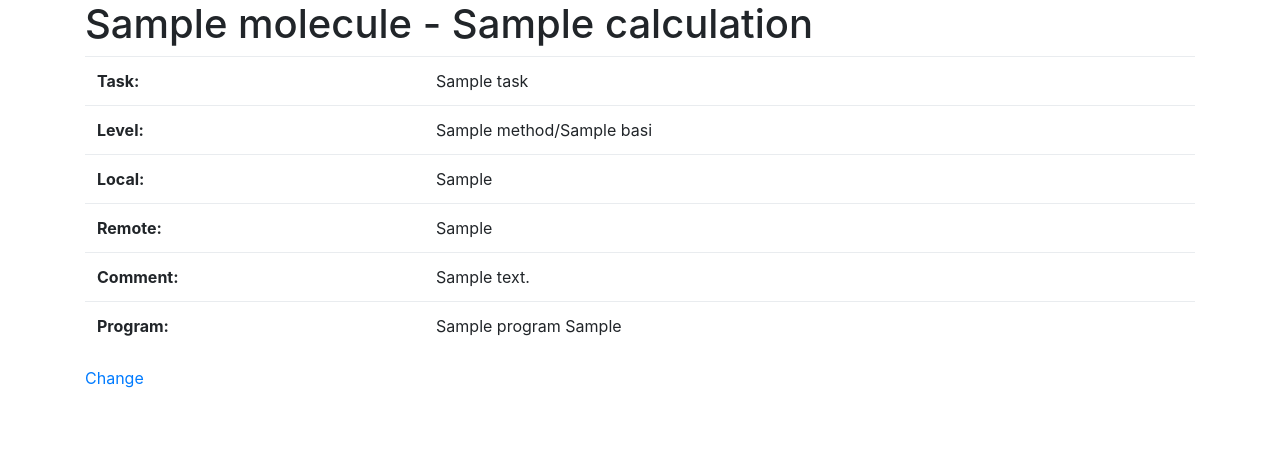
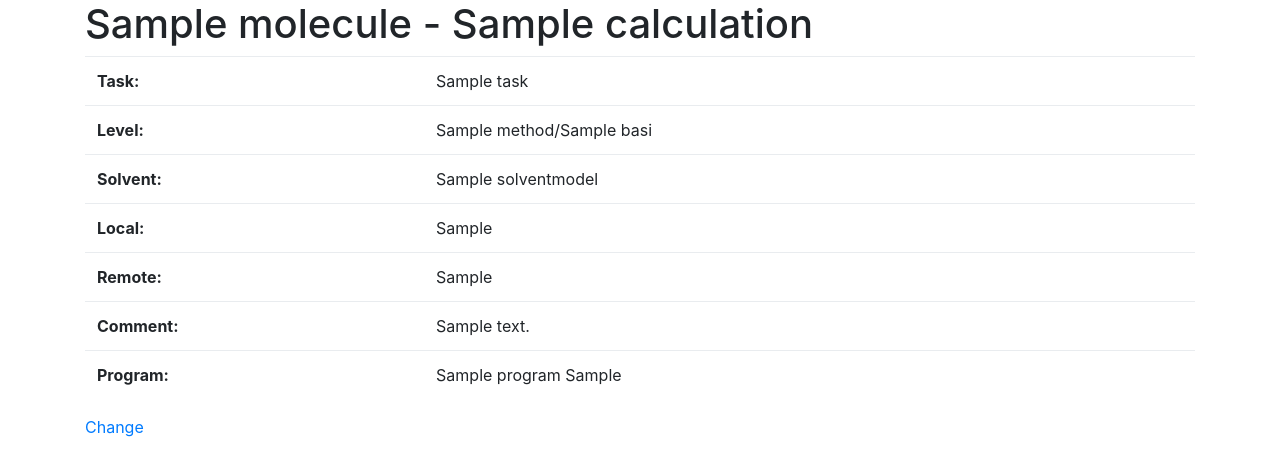
Before and after one commit to eljost/squaw, a Django app: page /calculation/1 in a window 1280 px wide. Shown: the part 56-532 px from the top of the page. Run offline with Django 3.2, Linux system fonts and the light colour scheme; tables that the repository leaves empty hold one stand-in row (values such as "Sample post"); some libraries are stand-ins or nearby versions.

Commit message:
added solventmodel as model

```diff
--- a/sqwbase/admin.py
+++ b/sqwbase/admin.py
@@ -4,7 +4,7 @@ from django.contrib import admin
 from mptt.admin import MPTTModelAdmin, DraggableMPTTAdmin
 
 from .models import (Molecule, Basis, Calculation, Method,
-                     Program, Project, Task, Workflow)
+                     Program, Project, SolventModel, Task, Workflow)
 
 
 class TaskAdmin(DraggableMPTTAdmin):
@@ -34,7 +34,8 @@ class CalculationInline(admin.StackedInline):
     # Modify the queryset to only include Task objects belonging
     # to Workflows of the project.
     def formfield_for_foreignkey(self, db_field, request, **kwargs):
-        if db_field.name == "task":
+        if ("object_id" in request.resolver_match.kwargs
+            and db_field.name == "task"):
             obj_id = request.resolver_match.kwargs["object_id"]
             workflow_ids = Molecule.objects.get(pk=obj_id).workflow.values("id")
             kwargs["queryset"] = Task.objects.filter(workflow_id__in=workflow_ids)
@@ -51,5 +52,6 @@ admin.site.register(Method)
 admin.site.register(Molecule, MoleculeAdmin)
 admin.site.register(Program)
 admin.site.register(Project)
+admin.site.register(SolventModel)
 admin.site.register(Task, TaskAdmin)
 admin.site.register(Workflow, WorkflowAdmin)
--- a/sqwbase/models.py
+++ b/sqwbase/models.py
@@ -61,6 +61,13 @@ class Program(models.Model):
         return "{} {}".format(self.name, self.version)
 
 
+class SolventModel(models.Model):
+    name = models.CharField(max_length=100)
+
+    def __str__(self):
+        return self.name
+
+
 class Calculation(models.Model):
     title = models.CharField(max_length=250)
     task = TreeForeignKey(Task, on_delete=models.CASCADE)
@@ -68,6 +75,8 @@ class Calculation(models.Model):
     local_path = models.CharField(max_length=250, blank=True)
     remote_path = models.CharField(max_length=250, blank=True)
     calculation_comment = models.TextField(blank=True)
+    solvent = models.ForeignKey(SolventModel, blank=True,
+                                on_delete=models.CASCADE)
 
     method = models.ForeignKey(Method, null=True, blank=True,
                                on_delete=models.CASCADE)
--- a/sqwbase/templates/sqwbase/calculation_detail.html
+++ b/sqwbase/templates/sqwbase/calculation_detail.html
@@ -11,6 +11,10 @@
     <tr>
       <th>Level:</th>
       <td>{{ calculation.method }}/{{ calculation.basis }}</td>
+    </tr>
+    <tr>
+      <th>Solvent:</th>
+      <td>{{ calculation.solvent }}</td>
     </tr>
     <tr>
       <th>Local:</th>
--- a/sqwbase/templates/sqwbase/mol_workflow.html
+++ b/sqwbase/templates/sqwbase/mol_workflow.html
@@ -14,13 +14,13 @@
         <table class="table">
             <thead class="thead-dark">
               <tr>
-                 <th class="col-md-3">Level</th>
-                 <th class="col-md-9">Title</th>
+                 <th class="col-md-5">Level</th>
+                 <th class="col-md-7">Title</th>
               </tr>
             </thead>
             {% for calc in node.calculations %}
             <tr data-toggle="collapse" data-target="#coll{{ calc.id }}">
-                <td>{{ calc.method }}/{{ calc.basis }}</td>
+                <td>{{ calc.method }}/{{ calc.basis }}/{{ calc.solvent }}</td>
                 <td><a href="{% url 'sqwbase:calculation' calc.id %}">{{ calc.title }}</a></td>
             </tr>
             <tbody class="collapse table-sm workflow-detail" id="coll{{ calc.id }}">
```
